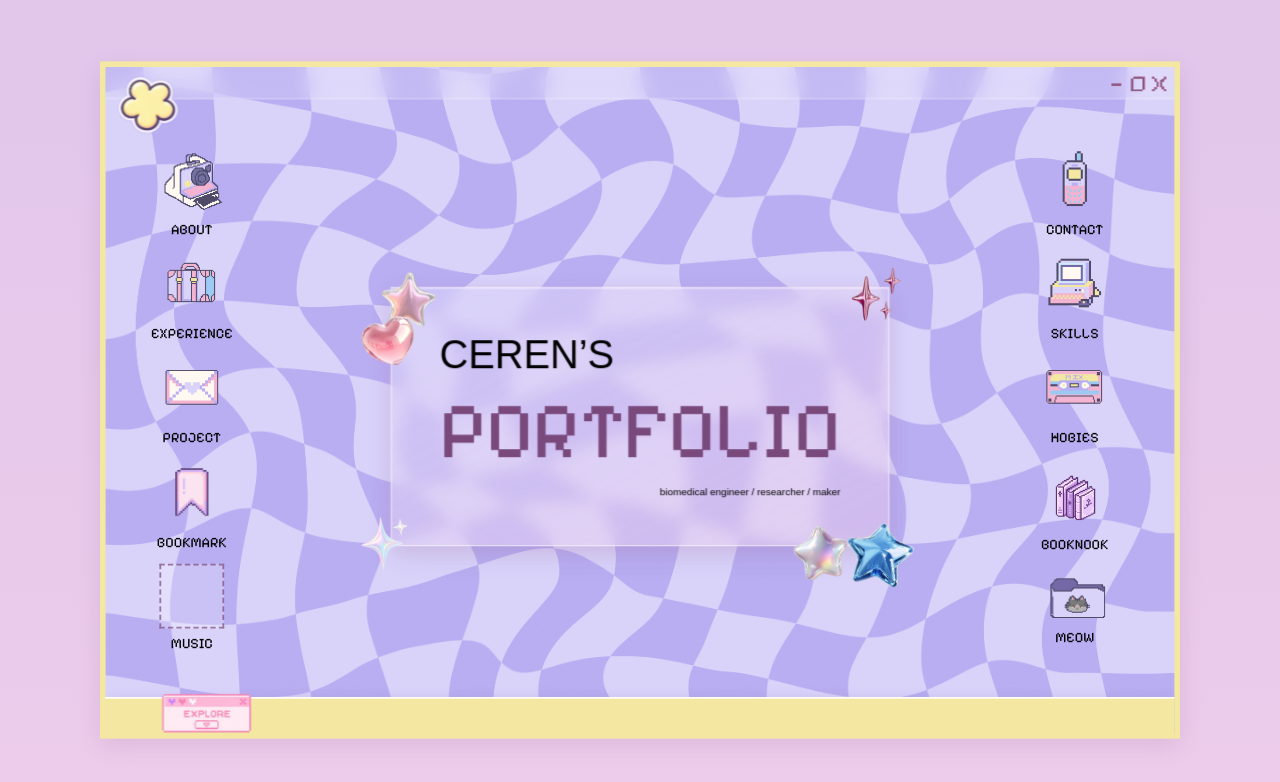
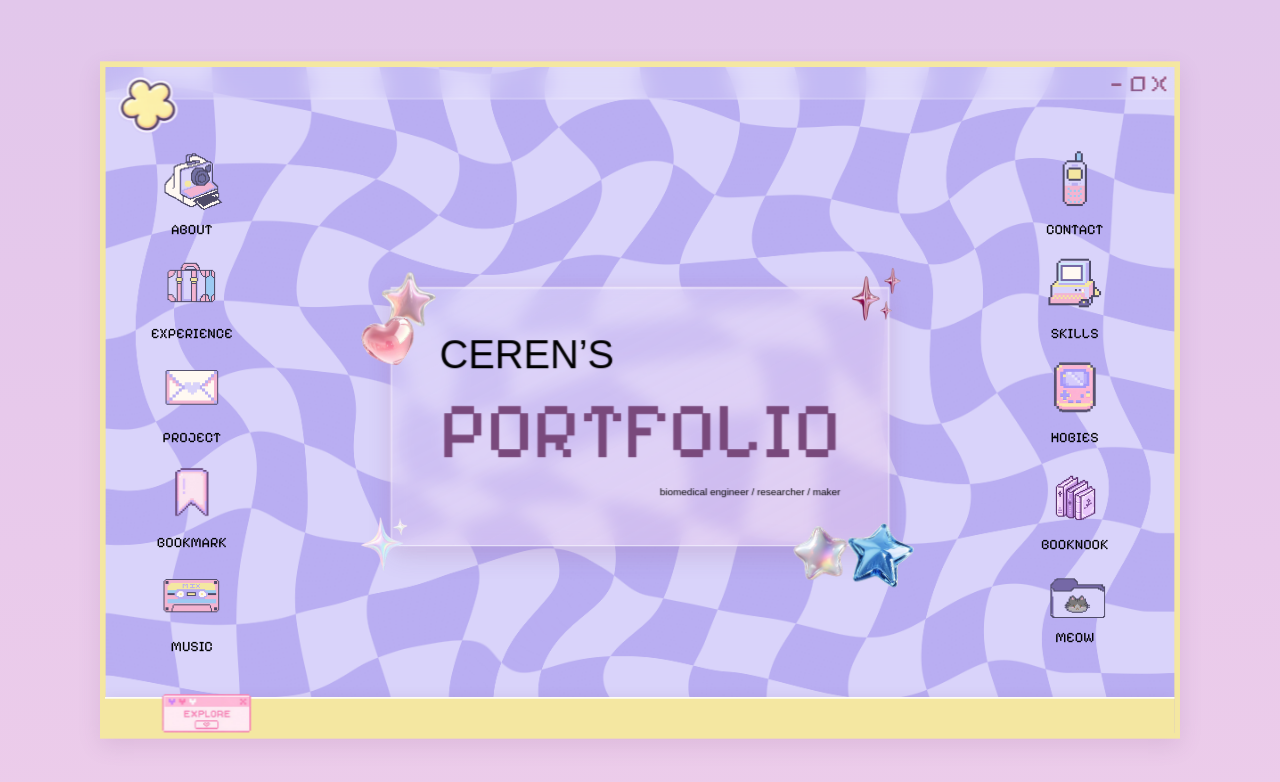
Before and after one commit to cerencetinyurek/ceren-portfolio, a Next.js app: page / in a window 1280 px wide. Shown: the top 782 px of the page. Built offline with nearby package versions, Linux system fonts and the light colour scheme.

Commit message:
Update hobbies and music icons

```diff
--- a/components/DesktopScreen.tsx
+++ b/components/DesktopScreen.tsx
@@ -196,10 +196,7 @@ export default function DesktopScreen() {
               {leftNavigationIcons.map((icon) => (
                 <DesktopIcon key={icon.name} {...icon} onOpen={icon.windowKind ? () => toggle(icon.windowKind!) : undefined} />
               ))}
-              <div className="flex min-w-0 flex-col items-center justify-center gap-1.5 xl:gap-2">
-                <span className="h-12 w-12 border-2 border-dashed border-[#79497c]/70 bg-white/25 xl:h-18 xl:w-18" aria-hidden="true" />
-                <span className="font-pixel text-[10px] leading-none whitespace-nowrap text-black sm:text-xs xl:text-base">MUSIC</span>
-              </div>
+              <DesktopIcon name="music" label="MUSIC" hasPopup={false} />
             </nav>
             <nav className="hidden min-h-0 translate-x-[17px] content-center gap-y-1 md:col-start-3 md:row-start-1 md:grid md:grid-rows-[repeat(5,minmax(0,6rem))] lg:grid-rows-[repeat(5,minmax(0,7rem))]" aria-label="Portfolio navigation right">
               {rightNavigationIcons.map((icon) => (
```
Also changed, not shown: public/images/hobbies.png, public/images/music.png (added).
